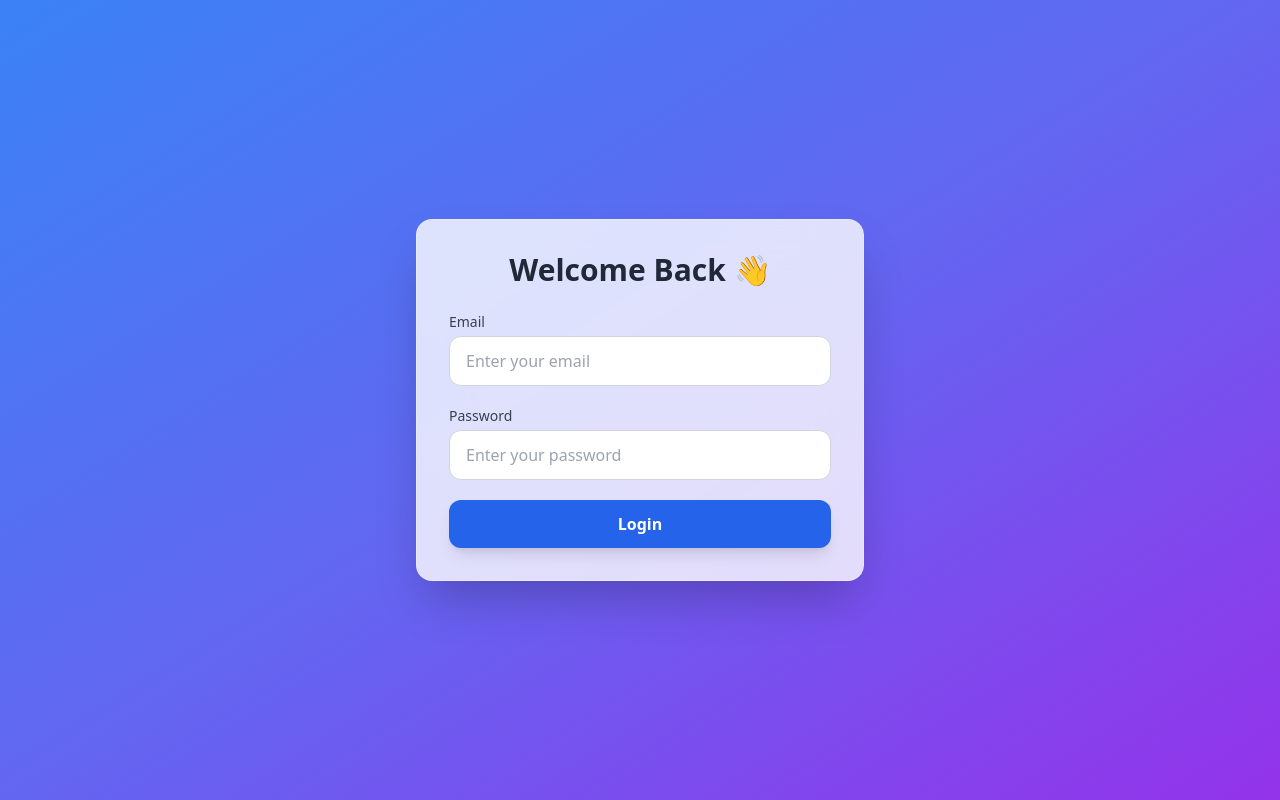
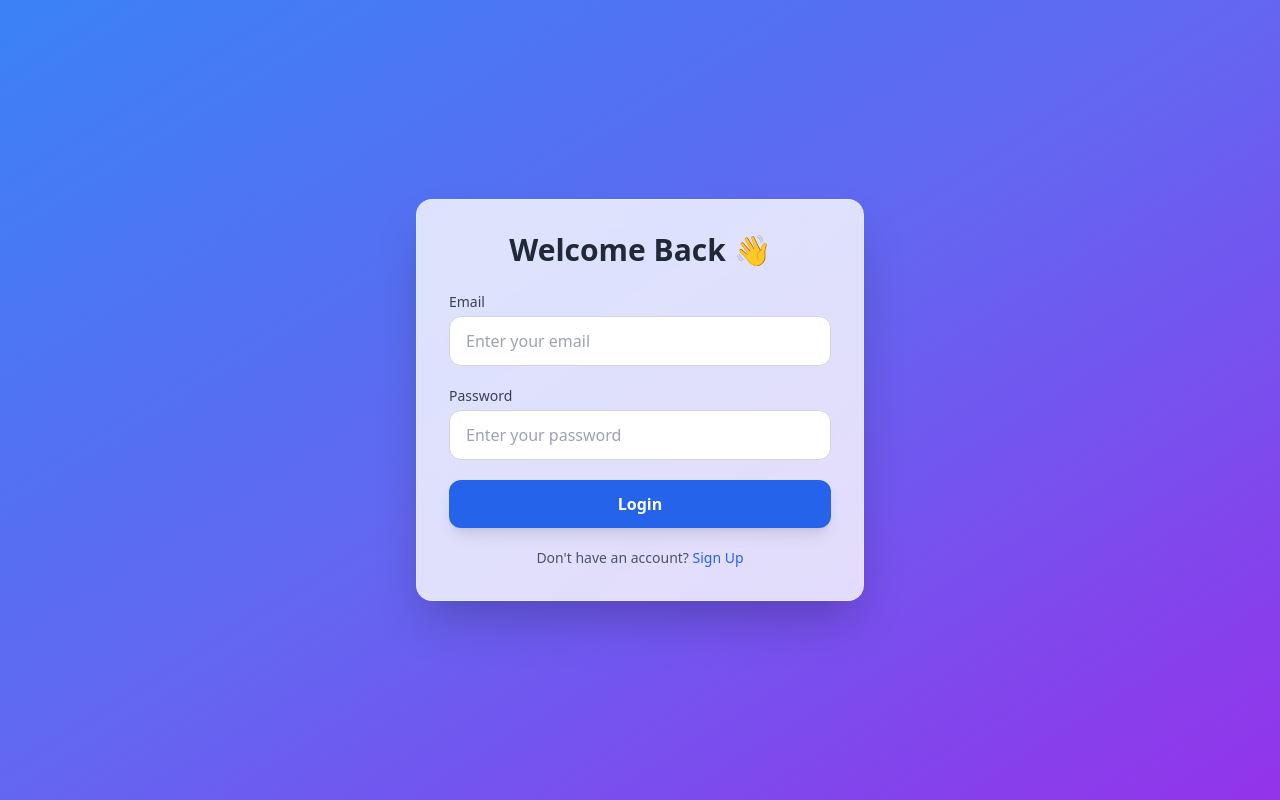
Before and after one commit to RupeshKarle/geo-map-game, a React (Vite) app in the folder geo-map-game-frontend/: page /#/login in a window 1280 px wide. Built offline with nearby package versions, Linux system fonts and the light colour scheme.

Commit message:
minor changes

```diff
--- a/geo-map-game-frontend/src/pages/Login.jsx
+++ b/geo-map-game-frontend/src/pages/Login.jsx
@@ -1,6 +1,6 @@
 import { useState } from "react";
 import api from "../api/axios";
-import { useNavigate } from "react-router-dom";
+import { useNavigate, Link } from "react-router-dom";
 
 export default function Login() {
   const [email, setEmail] = useState("");
@@ -110,6 +110,18 @@ export default function Login() {
           >
             {loading ? "Logging in..." : "Login"}
           </button>
+
+
+          {/* Register Link */}
+          <p className="text-center text-sm text-gray-600 dark:text-gray-400 mt-4">
+            Don't have an account?{" "}
+            <Link
+              to="/register"
+              className="text-blue-600 dark:text-blue-400 hover:underline"
+            >
+              Sign Up
+            </Link>
+          </p>
         </form>
       </div>
     </div>
--- a/geo-map-game-frontend/src/pages/Register.jsx
+++ b/geo-map-game-frontend/src/pages/Register.jsx
@@ -162,7 +162,7 @@ export default function Register() {
               to="/login"
               className="text-blue-600 dark:text-blue-400 hover:underline"
             >
-              Login
+              Sign In
             </Link>
           </p>
 
```
